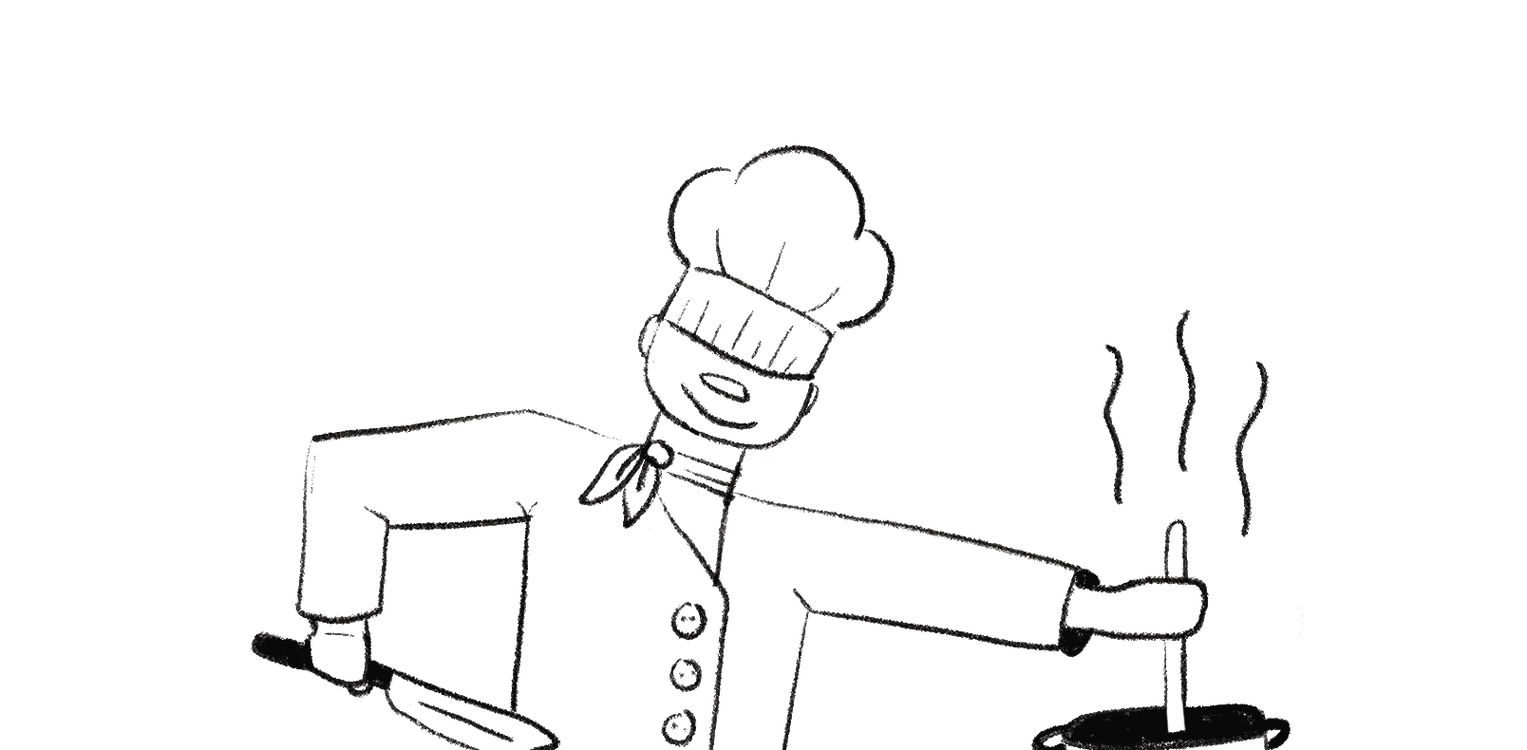
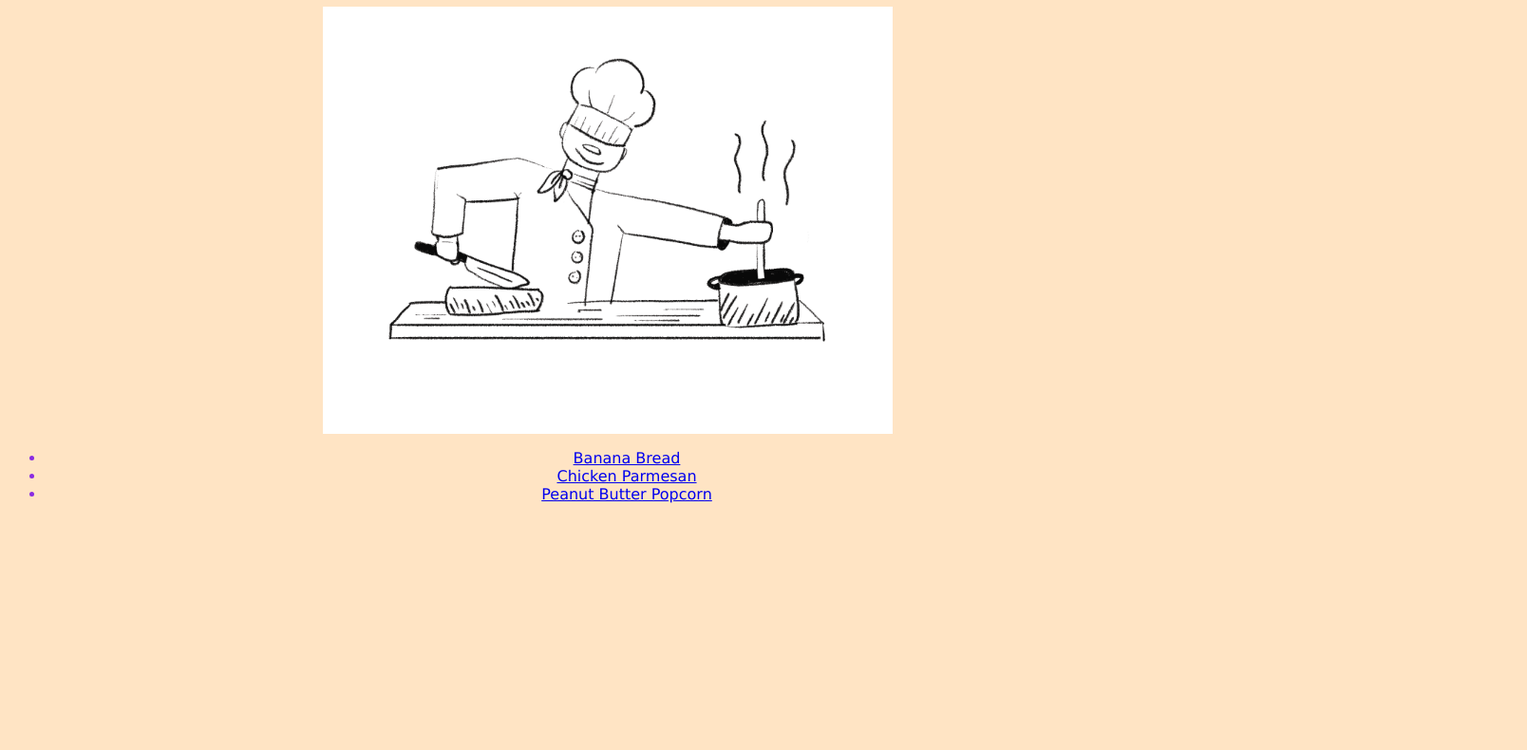
Before and after one commit to fang13674/odin-recipes, a plain HTML site: page index.html in a window 1280 px wide. Shown: the part 73-863 px from the top of the page at 95% size, 1608 px wide, since content can reach past the window. After the commit the page ends 800 px from the top, so only its background shows below. Drawn offline with Linux system fonts and the light colour scheme.

Commit message:
cssgit add ../styles.css

```diff
--- a/index.html
+++ b/index.html
@@ -5,11 +5,12 @@
     <meta http-equiv="X-UA-Compatible" content="IE=edge">
     <meta name="viewport" content="width=device-width, initial-scale=1.0">
     <title>Odin Recipes</title>
+    <link rel="stylesheet" href="styles.css">
 </head>
 <body>
-    <h1>Odin Recipes</h1>
-    <p><img src="../odin-recipes/recipe-images/chef.gif" alt="chef go brrr"></p>
-    <ul>
+    <h1 class="header"> Odin Recipes</h1>
+    <p><img class="chefgif" src="../odin-recipes/recipe-images/chef.gif" alt="chef go brrr"></p>
+    <ul class="thelist">
    <li><a href="recipes/bananabread.html">Banana Bread</a></li>
    <li><a href="recipes/chickenparm.html">Chicken Parmesan</a></li>
    <li><a href="recipes/pbpop.html">Peanut Butter Popcorn</a></li>
--- /dev/null
+++ b/recipes/styles.css
@@ -0,0 +1,3 @@
+body {
+    background-color: bisque;
+}
--- /dev/null
+++ b/styles.css
@@ -0,0 +1,25 @@
+body {
+    background-color: bisque;
+}
+
+.chefgif {
+    height: auto;
+    width: 600px;
+    display: block;
+  margin-left: auto;
+  margin-right: auto;
+
+}
+
+.header {
+    text-align: center;
+    background-color: blanchedalmond;
+    color: blueviolet;
+}
+
+.thelist {
+    font-family: Verdana, Geneva, Tahoma, sans-serif;
+    font-size: 16px;
+    text-align: center;
+    color: blueviolet;
+}
```
Also changed, not shown: recipes/bananabread.html (+1 -0 lines), recipes/chickenparm.html (+1 -0 lines), recipes/pbpop.html (+1 -0 lines).
